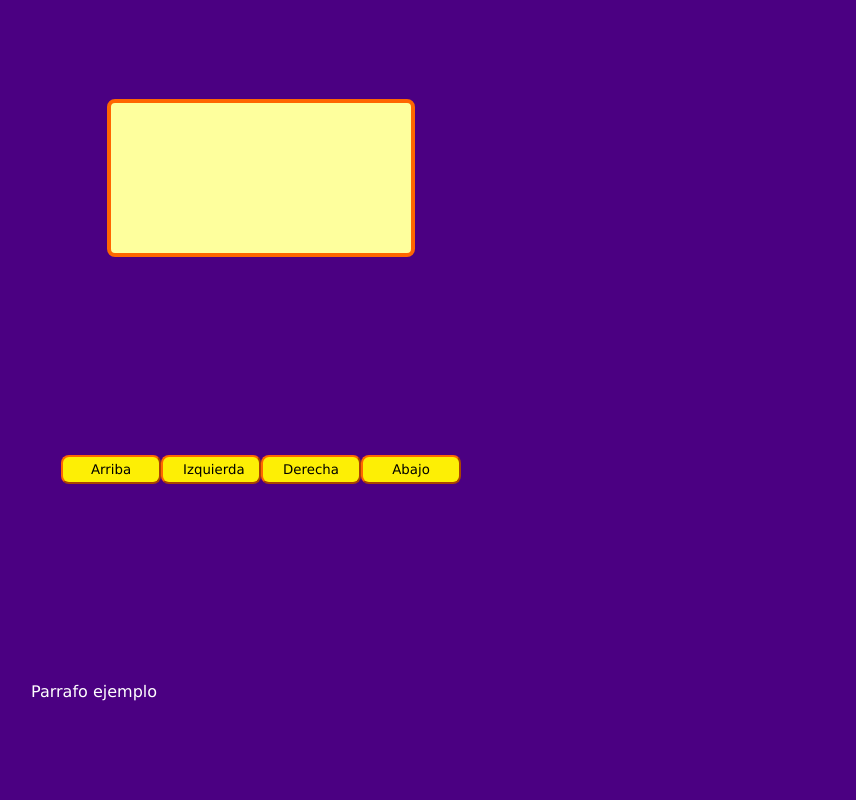
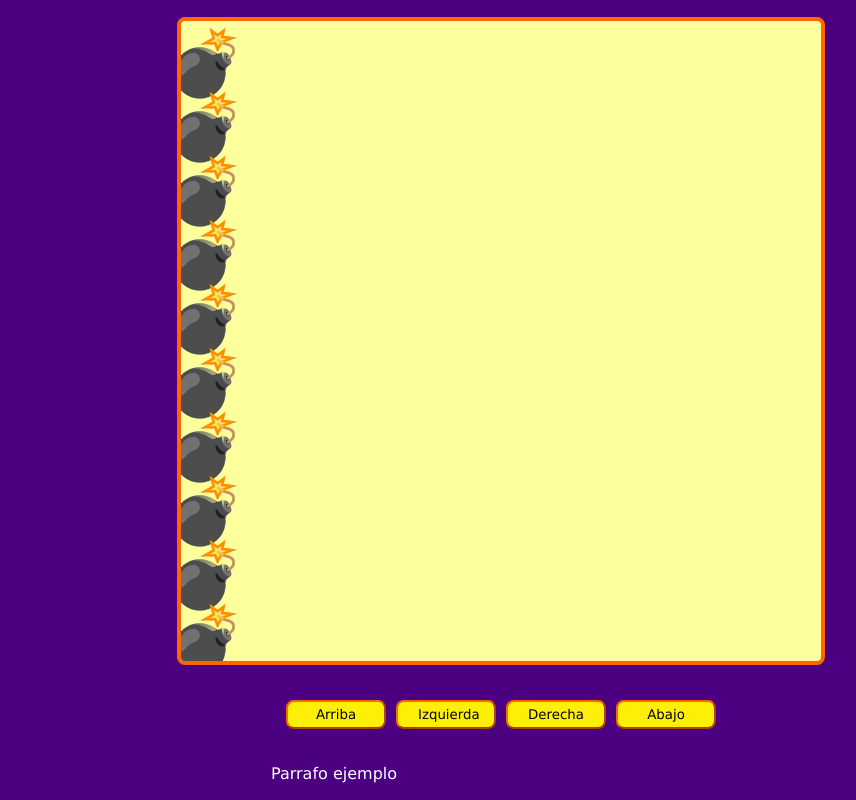
Before and after one commit to Merzelert/JSvideogame, a plain HTML site: page index.html in a window 1280 px wide. Shown: the whole page, without its empty margins (139-995 px from the left). Drawn offline with Linux system fonts and the light colour scheme.

Commit message:
class 05

```diff
--- a/game.js
+++ b/game.js
@@ -0,0 +1,34 @@
+const canvas = document.querySelector('#game');
+const game = canvas.getContext('2d');
+
+let canvasSize;
+let elementsSize;
+
+window.addEventListener('load', setCanvasSize);
+window.addEventListener('resize', setCanvasSize);
+
+function setCanvasSize() {
+  if (window.innerHeight > window.innerWidth) {
+    canvasSize = window.innerWidth * 0.8;
+  } else {
+    canvasSize = window.innerHeight * 0.8;
+  }
+
+  canvas.setAttribute('width', canvasSize);
+  canvas.setAttribute('height', canvasSize);
+
+  elementsSize = canvasSize / 10;
+
+  startGame();
+}
+
+function startGame() {
+  console.log({ canvasSize, elementsSize });
+
+  game.font = elementsSize + 'px Verdana';
+  game.textAlign = 'end';
+
+  for (let i = 1; i <= 10; i++) {
+    game.fillText(emojis['X'], elementsSize, elementsSize * i);
+  }
+}
--- a/index.html
+++ b/index.html
@@ -23,7 +23,7 @@
             <p>Parrafo ejemplo</p>
         </div>
     </div>
-    <script src="./maps.js"></script>
-    <script src="./game.js"></script>
+    <script src="/maps.js"></script>
+    <script src="/game.js"></script>
 </body>
 </html>
--- a/maps.js
+++ b/maps.js
@@ -0,0 +1,53 @@
+/*
+ * Reglas:
+ * El final de cada nivel debe ser el inicio del siguiente
+*/
+
+const emojis = {
+    '-': ' ',
+    'O': '🚪',
+    'X': '💣',
+    'I': '🎁',
+    'PLAYER': '💀',
+    'BOMB_COLLISION': '🔥',
+    'GAME_OVER': '👎',
+    'WIN': '🏆',
+  };
+
+  const maps = [];
+  maps.push(`
+    IXXXXXXXXX
+    -XXXXXXXXX
+    -XXXXXXXXX
+    -XXXXXXXXX
+    -XXXXXXXXX
+    -XXXXXXXXX
+    -XXXXXXXXX
+    -XXXXXXXXX
+    -XXXXXXXXX
+    OXXXXXXXXX
+  `);
+  maps.push(`
+    O--XXXXXXX
+    X--XXXXXXX
+    XX----XXXX
+    X--XX-XXXX
+    X-XXX--XXX
+    X-XXXX-XXX
+    XX--XX--XX
+    XX--XXX-XX
+    XXXX---IXX
+    XXXXXXXXXX
+    `);
+  maps.push(`
+    I-----XXXX
+    XXXXX-XXXX
+    XX----XXXX
+    XX-XXXXXXX
+    XX-----XXX
+    XXXXXX-XXX
+    XX-----XXX
+    XX-XXXXXXX
+    XX-----OXX
+    XXXXXXXXXX
+  `);
--- a/style.css
+++ b/style.css
@@ -12,7 +12,7 @@ body {
     justify-content: center;
     flex-wrap: wrap;
     height: 100vh;
-    width: 100vh;
+    width: 100vw;
   }
 
   canvas {
@@ -38,8 +38,7 @@ button {
     padding: 5px 20px;
     width: 100px;
   }
-
-button :not(:last-child){
+  button:not(:last-child) {
     margin-right: 10px;
   }
 
@@ -58,6 +57,6 @@ p {
   }
 
   @media (max-width: 440px) {
-    button {margin-top: 25px;}
-    #up, #down {margin-left:100%; margin-right: 100%;}
+    button { margin-top: 25px; }
+    #up, #down { margin-left: 100%; margin-right: 100%; }
   }
```
Lines whose indentation alone changed are shown as unchanged.
